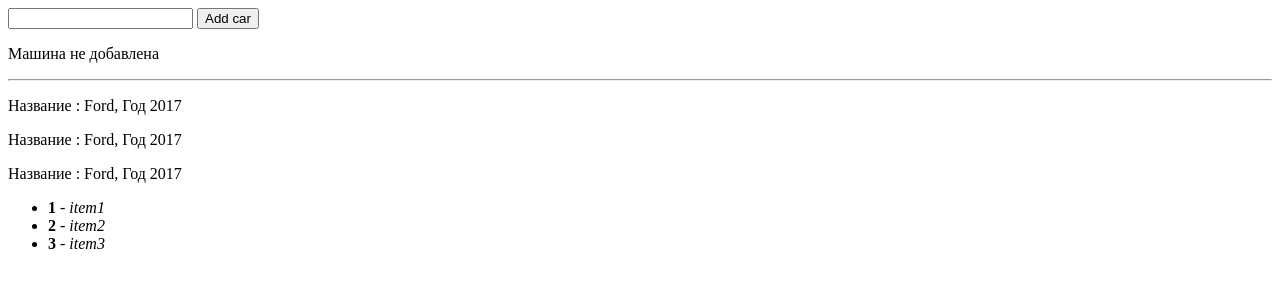
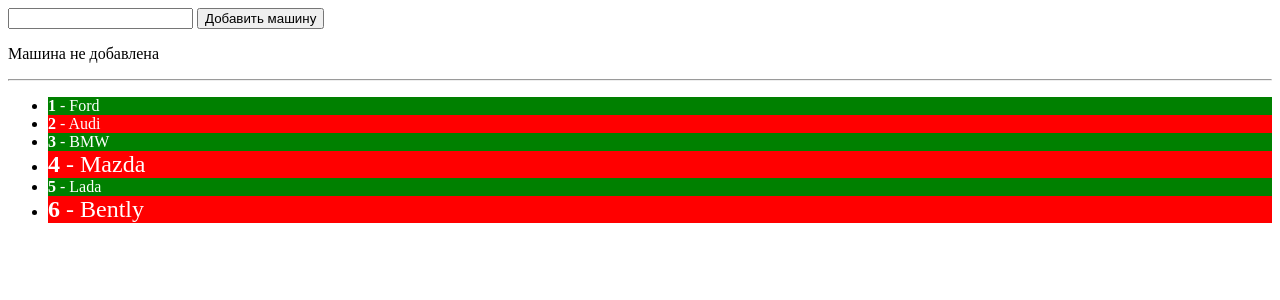
Before and after one commit to andreiHi/study_angular, an Angular app: page / in a window 1280 px wide. Shown: the top 300 px of the page. Built offline with nearby package versions, Linux system fonts and the light colour scheme.

Commit message:
Директивы ngStyle и ngClass

```diff
--- a/src/app/cars/cars.component.html
+++ b/src/app/cars/cars.component.html
@@ -1,15 +1,23 @@
 <input class="form-control" [(ngModel)]="carName">
-<button class="btn btn-primary" (click)="addCar()">Add car</button>
+<button class="btn btn-primary" (click)="addCar()">Добавить машину</button>
 <p *ngIf="!addCarStatus; else success" >Машина не добавлена</p>
 <ng-template #success> <!-- референция для того чтоб знать что вывести в случае если отработал блок else -->
 <p >Машина добавлена</p>
 </ng-template>
 <hr>
 
-<app-car *ngFor="let car of cars"></app-car>
+<!--<app-car *ngFor="let car of cars"></app-car>-->
 
 <ul>
-    <li *ngFor="let item of items; let idx = index"><!-- индекс это  текущий индекс отображаемой ячейки-->
-        <b>{{idx + 1}}</b> - <i>{{item.name}}</i>
+    <li *ngFor="let car of cars; let idx = index">        <!-- индекс это  текущий индекс отображаемой ячейки-->
+        <div
+
+           [ngStyle]="{ backgroundColor: (idx + 1) %2 == 0 ? 'red' : 'green', 'color' : 'white' }"
+           [ngClass]="{'big-text': setBigCarText(car)}"
+        ><!-- выделить четные элементы темным css и текст белым-->
+            <!-- [ngStyle] передается название свойства css и затем его значение -->
+            <!-- [ngClass] передается название класса  css и затем его значение-->
+            <b>{{idx + 1}}</b> - {{car}}
+        </div><!-- выделить четные элементы темным css-->
     </li>
 </ul>
--- a/src/app/cars/cars.component.scss
+++ b/src/app/cars/cars.component.scss
@@ -0,0 +1,3 @@
+.big-text{
+  font-size: 150%;
+}
--- a/src/app/cars/cars.component.ts
+++ b/src/app/cars/cars.component.ts
@@ -8,8 +8,8 @@
 export class CarsComponent {
 
   constructor() { }
-  cars = ['Ford', 'Audi', 'BMW'];
-  items = [ {id : 3, name : 'item1'}, {id : 6, name : 'item2'}, {id : 9, name : 'item3'}];
+  cars = ['Ford', 'Audi', 'BMW', 'Mazda', 'Lada', 'Bently'];
+
   carName = '';
   addCarStatus = false;
 
@@ -20,4 +20,7 @@
   }
 
 
+  setBigCarText(car: string) {
+    return car.length > 4;
+  }
 }
--- a/src/assets/scss/global.scss
+++ b/src/assets/scss/global.scss
@@ -6,4 +6,6 @@
 }
 body {
   margin-top: 50px;
+  margin-left: 50px;
+  margin-right: 50px;
 }
```
